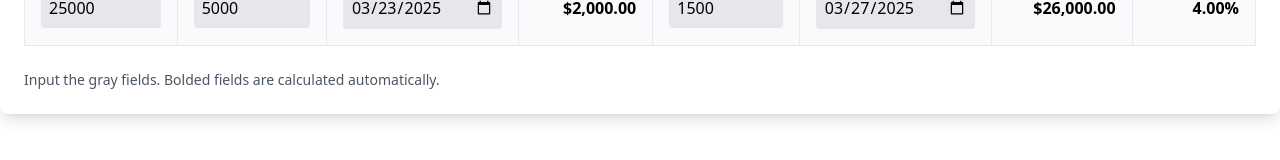
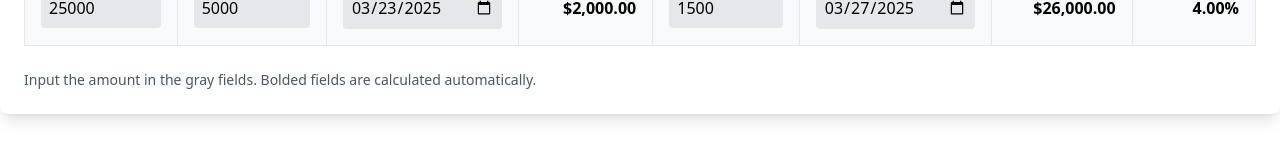
Before and after one commit to niksaderek/budget_cal, a React (Create React App) app: page / in a window 1280 px wide. Shown: the part 218-378 px from the top of the page. Built offline with nearby package versions, Linux system fonts and the light colour scheme.

Commit message:
Update App.js

```diff
--- a/src/App.js
+++ b/src/App.js
@@ -154,7 +154,7 @@ const BudgetCalculator = () => {
       </div>
 
       <div className="mt-6 text-sm text-gray-600">
-        <p>Input the gray fields. Bolded fields are calculated automatically.</p>
+        <p>Input the amount in the gray fields. Bolded fields are calculated automatically.</p>
       </div>
     </div>
   );
```
